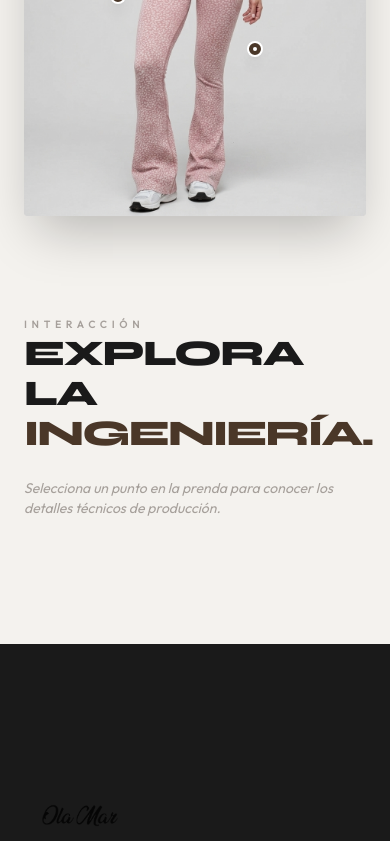
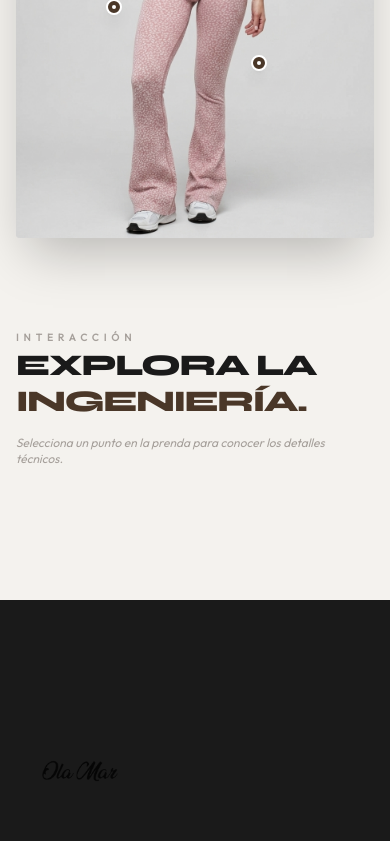
Before and after one commit to chicomanelv-code/ola-mar, a React (Vite) app: page / in a window 390 px wide. Shown: the part 7267-8108 px from the top of the page. Built offline with nearby package versions, Linux system fonts and the light colour scheme.

Commit message:
Mejora: Sección editorial y fondo animado

```diff
--- a/src/App.tsx
+++ b/src/App.tsx
@@ -213,8 +213,8 @@ function App() {
       </section>
 
       {/* SECCIÓN EDITORIAL INTERACTIVA */}
-      <section className="editorial-section py-20 md:py-40 bg-[#f4f2ee] px-6 relative">
-        <div className="max-w-6xl mx-auto flex flex-col md:flex-row items-center gap-12 md:gap-24">
+      <section className="editorial-section py-20 md:py-40 bg-[#f4f2ee] px-4 md:px-6 relative">
+        <div className="max-w-6xl mx-auto flex flex-col md:flex-row items-center gap-8 md:gap-24">
 
           {/* Imagen con Puntos Interactivos */}
           <div className="relative w-full md:w-1/2 aspect-[3/4] overflow-hidden rounded-sm shadow-2xl bg-stone-300">
@@ -236,18 +236,20 @@ function App() {
           </div>
 
           {/* Información Dinámica */}
-          <div className="w-full md:w-1/2 min-h-[300px] md:min-h-[400px] flex flex-col justify-center space-y-8 md:space-y-12">
+          <div className="w-full md:w-1/2 min-h-[250px] md:min-h-[400px] flex flex-col justify-center space-y-6 md:space-y-12">
             {!activeFeature ? (
-              <div className="space-y-6">
+              <div className="space-y-4 md:space-y-6">
                 <span className="text-[10px] font-bold uppercase tracking-[0.5em] text-stone-400">Interacción</span>
-                <h2 className="font-['Syne'] text-4xl md:text-6xl font-extrabold uppercase tracking-tighter">Explora la <br/> <span className="text-[#4a3728]">Ingeniería.</span></h2>
-                <p className="text-stone-400 text-sm italic">Selecciona un punto en la prenda para conocer los detalles técnicos de producción.</p>
+                <h2 className="font-['Syne'] text-3xl md:text-5xl font-extrabold uppercase tracking-tighter">Explora la <br/> <span className="text-[#4a3728]">Ingeniería.</span></h2>
+                <p className="text-stone-400 text-xs md:text-sm italic">Selecciona un punto en la prenda para conocer los detalles técnicos.</p>
               </div>
             ) : (
-              <div ref={infoBoxRef} className="space-y-6 md:space-y-8 bg-white p-6 md:p-12 shadow-2xl border-l-4 border-[#4a3728] w-full overflow-hidden">
+              <div ref={infoBoxRef} className="space-y-4 md:space-y-8 bg-white p-5 md:p-10 shadow-2xl border-l-4 border-[#4a3728] w-full">
                 <span className="text-[10px] font-bold uppercase tracking-[0.3em] text-[#4a3728]">Detalle Técnico</span>
-                <h3 className="font-['Syne'] text-3xl md:text-4xl lg:text-5xl font-extrabold uppercase tracking-tighter leading-tight break-words">{activeFeature.label}</h3>
-                <p className="text-stone-500 text-sm md:text-base leading-relaxed font-light">{activeFeature.desc}</p>
+                <h3 className="font-['Syne'] text-2xl md:text-4xl font-extrabold uppercase tracking-tighter leading-none break-words">
+                  {activeFeature.label}
+                </h3>
+                <p className="text-stone-500 text-xs md:text-base leading-relaxed font-light">{activeFeature.desc}</p>
                 <button onClick={() => setActiveFeature(null)} className="interactive text-[9px] uppercase font-bold tracking-widest text-stone-400 hover:text-black transition-colors">Cerrar detalle</button>
               </div>
             )}
```
